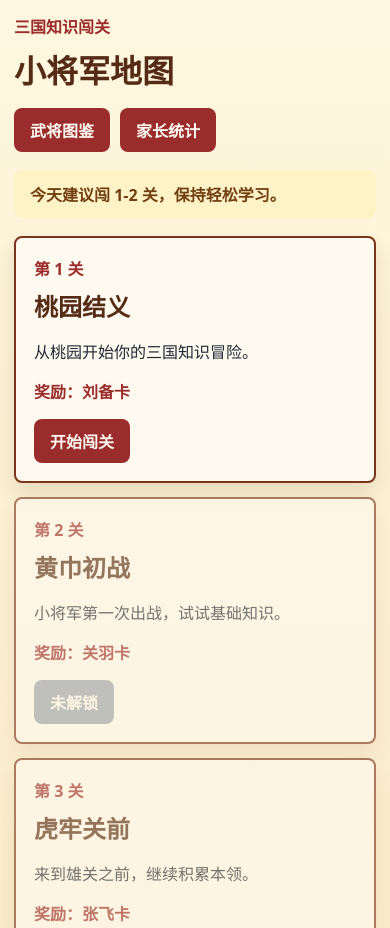
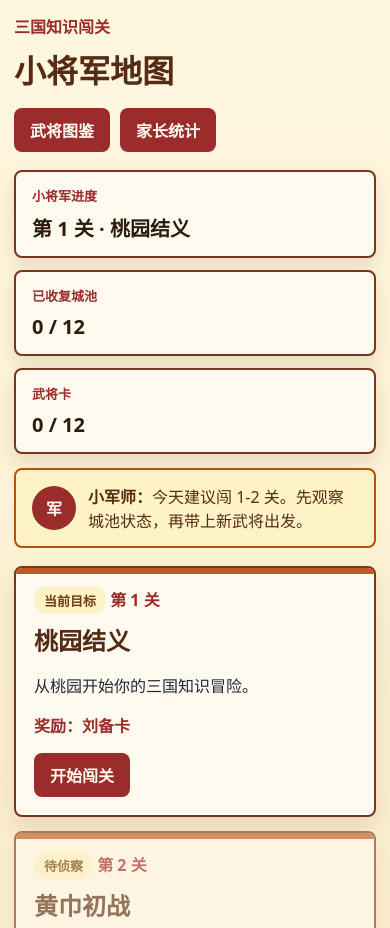
Before and after one commit to ericwang190926-dev/knowledge-quest-mini-program, a website built with Vite: page index.html in a window 390 px wide. Shown: the top 928 px of the page. Built offline with nearby package versions, Linux system fonts and the light colour scheme.

Commit message:
feat: make quest screens more interactive

```diff
--- a/src/styles.css
+++ b/src/styles.css
@@ -89,7 +89,73 @@ button:disabled {
   font-weight: 700;
 }
 
-.map-grid,
+.commander-status {
+  max-width: 1120px;
+  margin: 0 auto 14px;
+  display: grid;
+  grid-template-columns: repeat(3, minmax(0, 1fr));
+  gap: 12px;
+}
+
+.commander-status article {
+  min-height: 86px;
+  padding: 14px 16px;
+  border: 2px solid #7b341e;
+  border-radius: 8px;
+  background: #fffaf0;
+  box-shadow: 0 8px 18px rgba(77, 45, 20, 0.12);
+}
+
+.commander-status span {
+  display: block;
+  color: #9b2c2c;
+  font-size: 13px;
+  font-weight: 800;
+}
+
+.commander-status strong {
+  display: block;
+  margin-top: 8px;
+  color: #2d1b0e;
+  font-size: 20px;
+}
+
+.strategist-banner,
+.strategist-note {
+  max-width: 1120px;
+  margin: 0 auto 18px;
+  display: flex;
+  align-items: center;
+  gap: 12px;
+  padding: 14px 16px;
+  border: 2px solid #b45309;
+  border-radius: 8px;
+  background: #fef3c7;
+  color: #562b16;
+}
+
+.strategist-note {
+  margin: 14px 0 18px;
+}
+
+.strategist-banner p,
+.strategist-note p {
+  margin: 0;
+}
+
+.strategist-avatar {
+  width: 44px;
+  height: 44px;
+  flex: 0 0 auto;
+  display: grid;
+  place-items: center;
+  border-radius: 50%;
+  background: #9b2c2c;
+  color: #fffaf0;
+  font-weight: 900;
+}
+
+.campaign-road,
 .warrior-grid,
 .stats-grid {
   max-width: 1120px;
@@ -108,6 +174,31 @@ button:disabled {
   border-radius: 8px;
   background: #fffaf0;
   box-shadow: 0 10px 22px rgba(77, 45, 20, 0.12);
+}
+
+.level-node {
+  position: relative;
+  overflow: hidden;
+}
+
+.level-node::before {
+  content: "";
+  position: absolute;
+  inset: 0 0 auto;
+  height: 6px;
+  background: #c05621;
+}
+
+.level-badge {
+  display: inline-flex;
+  min-height: 28px;
+  align-items: center;
+  border-radius: 999px;
+  padding: 4px 10px;
+  background: #fef3c7;
+  color: #713f12;
+  font-size: 13px;
+  font-weight: 800;
 }
 
 .level-node h2,
@@ -130,8 +221,31 @@ button:disabled {
   border-color: #2f855a;
 }
 
+.is-complete::before {
+  background: #2f855a;
+}
+
 .quiz-card {
   max-width: 760px;
+}
+
+.quiz-hud {
+  display: grid;
+  gap: 8px;
+}
+
+.progress-track {
+  height: 12px;
+  overflow: hidden;
+  border-radius: 999px;
+  background: #e2c083;
+}
+
+.progress-track span {
+  display: block;
+  height: 100%;
+  border-radius: inherit;
+  background: #2f855a;
 }
 
 .option-grid {
@@ -172,6 +286,24 @@ button:disabled {
   height: 96px;
   margin: 18px 0;
   font-size: 44px;
+}
+
+.hero-result {
+  max-width: 820px;
+}
+
+.result-stage {
+  display: grid;
+  grid-template-columns: auto 1fr;
+  gap: 18px;
+  align-items: center;
+  margin: 18px 0;
+}
+
+.victory-line,
+.next-stop {
+  color: #9b2c2c;
+  font-weight: 800;
 }
 
 .passcode-input {
@@ -215,4 +347,12 @@ button:disabled {
     align-items: stretch;
     flex-direction: column;
   }
+
+  .commander-status {
+    grid-template-columns: 1fr;
+  }
+
+  .result-stage {
+    grid-template-columns: 1fr;
+  }
 }
--- a/src/ui/render.js
+++ b/src/ui/render.js
@@ -27,6 +27,26 @@ const percent = (stat) => {
   return `${Math.round((stat.correct / stat.total) * 100)}%`;
 };
 
+const currentLevelTitle = (state) =>
+  byId(state.levels, `level-${String(Math.min(state.progress.unlockedLevel, state.levels.length)).padStart(2, "0")}`)?.title ?? "桃园结义";
+
+const renderCommanderStatus = (state) => `
+  <section class="commander-status" aria-label="小将军进度">
+    <article>
+      <span>小将军进度</span>
+      <strong>第 ${Math.min(state.progress.unlockedLevel, state.levels.length)} 关 · ${escapeHtml(currentLevelTitle(state))}</strong>
+    </article>
+    <article>
+      <span>已收复城池</span>
+      <strong>${state.progress.completedLevels.length} / ${state.levels.length}</strong>
+    </article>
+    <article>
+      <span>武将卡</span>
+      <strong>${state.progress.unlockedWarriors.length} / ${state.warriors.length}</strong>
+    </article>
+  </section>
+`;
+
 export const renderApp = (root, state, actions) => {
   root.innerHTML = layoutForRoute(state);
   bindEvents(root, state, actions);
@@ -53,8 +73,12 @@ const renderMap = (state) => `
         <button data-action="parent">家长统计</button>
       </nav>
     </header>
-    <section class="notice">今天建议闯 1-2 关，保持轻松学习。</section>
-    <section class="map-grid">
+    ${renderCommanderStatus(state)}
+    <section class="strategist-banner">
+      <div class="strategist-avatar">军</div>
+      <p><strong>小军师：</strong>今天建议闯 1-2 关。先观察城池状态，再带上新武将出发。</p>
+    </section>
+    <section class="campaign-road">
       ${state.levels.map((level) => renderLevelNode(level, state)).join("")}
     </section>
   </main>
@@ -66,6 +90,7 @@ const renderLevelNode = (level, state) => {
   const warrior = byId(state.warriors, level.unlockWarriorId);
   return `
     <article class="level-node ${locked ? "is-locked" : ""} ${completed ? "is-complete" : ""}">
+      <div class="level-badge">${completed ? "已收复" : locked ? "待侦察" : "当前目标"}</div>
       <span class="flag">第 ${level.order} 关</span>
       <h2>${escapeHtml(level.title)}</h2>
       <p>${escapeHtml(level.description)}</p>
@@ -85,8 +110,16 @@ const renderQuiz = (state) => {
 
   return `
     <main class="app-shell quiz-shell">
+      ${renderCommanderStatus(state)}
       <section class="panel quiz-card">
-        <p class="eyebrow">第 ${state.activeSession.currentIndex + 1} / ${state.activeSession.questions.length} 题 · ${subjectNames[question.subject]}</p>
+        <div class="quiz-hud">
+          <p class="eyebrow">第 ${state.activeSession.currentIndex + 1} / ${state.activeSession.questions.length} 题 · ${subjectNames[question.subject]}</p>
+          <div class="progress-track"><span style="width: ${((state.activeSession.currentIndex + 1) / state.activeSession.questions.length) * 100}%"></span></div>
+        </div>
+        <div class="strategist-note">
+          <div class="strategist-avatar">军</div>
+          <p><strong>小军师：</strong>${state.activeSession.retryQuestionId ? "别急，再想想关键词，还有一次机会。" : "读完题目再选答案，小将军稳一点就能拿下这座城。"}</p>
+        </div>
         <h1>${escapeHtml(question.prompt)}</h1>
         <div class="option-grid">
           ${question.options.map((option, index) => `
@@ -104,15 +137,24 @@ const renderQuiz = (state) => {
 const renderResult = (state) => {
   const result = state.lastResult;
   const warrior = byId(state.warriors, result.warriorId);
+  const nextLevel = state.levels.find((level) => level.order === result.levelOrder + 1)
+    ?? state.levels.find((level) => level.order === state.progress.unlockedLevel);
+  const canContinue = nextLevel && nextLevel.order <= state.levels.length && nextLevel.id !== result.levelId;
   return `
-    <main class="app-shell">
-      <section class="panel result-card">
-        <p class="eyebrow">通关成功</p>
-        <h1>解锁 ${escapeHtml(warrior.name)}</h1>
-        <div class="warrior-avatar large-avatar">${escapeHtml(warrior.name.slice(0, 1))}</div>
-        <p>${escapeHtml(warrior.trait)}：${escapeHtml(warrior.description)}</p>
-        <p>本关答对 ${result.correctCount} / ${result.totalCount} 题。</p>
+    <main class="app-shell result-shell">
+      <section class="panel result-card hero-result">
+        <p class="eyebrow">武将登场</p>
+        <h1>${escapeHtml(warrior.name)} 加入队伍</h1>
+        <div class="result-stage">
+          <div class="warrior-avatar large-avatar">${escapeHtml(warrior.name.slice(0, 1))}</div>
+          <div>
+            <p class="victory-line">通关成功，本关答对 ${result.correctCount} / ${result.totalCount} 题。</p>
+            <p>${escapeHtml(warrior.trait)}：${escapeHtml(warrior.description)}</p>
+            <p class="next-stop">${canContinue ? `下一站：${escapeHtml(nextLevel.title)}` : "下一站：全部城池已完成"}</p>
+          </div>
+        </div>
         <div class="action-row">
+          ${canContinue ? `<button data-action="start-level" data-level-id="${nextLevel.id}">继续下一关</button>` : ""}
           <button data-action="map">返回地图</button>
           <button data-action="warriors">查看图鉴</button>
         </div>
@@ -279,6 +321,7 @@ const handleAnswer = (selectedIndex, state, actions) => {
     playSound("complete", progress.soundEnabled);
     actions.finishLevel({
       levelId: level.id,
+      levelOrder: level.order,
       warriorId: level.unlockWarriorId,
       correctCount,
       totalCount: result.session.questions.length
```
Also changed, not shown: tests/render-interactions.test.js (added, +68 -0 lines).
